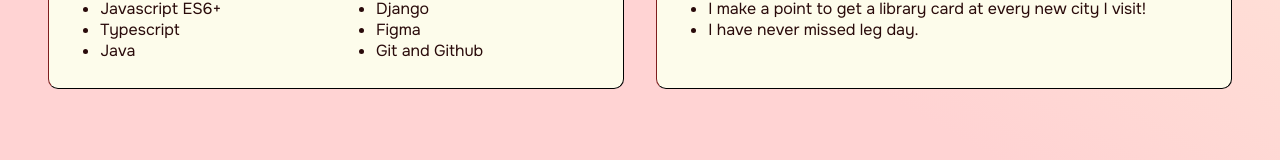
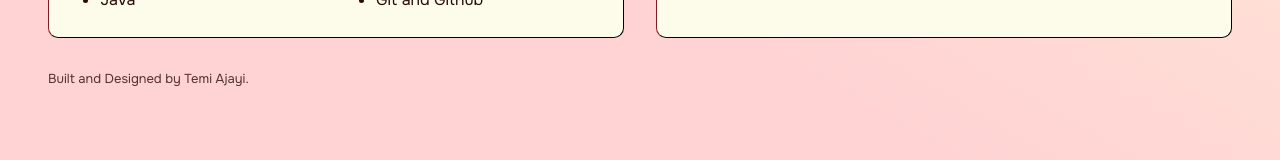
Before and after one commit to limiajayi/portfolio, a React (Vite) app: page / in a window 1280 px wide. Shown: the part 791-951 px from the top of the page. Built offline with nearby package versions, Linux system fonts and the light colour scheme; no server answers.

Commit message:
Made style changes and changed the icon of the website.

```diff
--- a/index.html
+++ b/index.html
@@ -2,7 +2,7 @@
 <html lang="en">
   <head>
     <meta charset="UTF-8" />
-    <link rel="icon" type="image/svg+xml" href="/vite.svg" />
+    <link rel="icon" type="image/svg+xml" href="/TA.svg" />
     <meta name="viewport" content="width=device-width, initial-scale=1.0" />
     <title>Temi Ajayi</title>
   </head>
--- a/src/App.jsx
+++ b/src/App.jsx
@@ -13,6 +13,7 @@ const App = () => {
       <Home />
       <Projects />
       <Skills />
+      <div className='text'>Built and Designed by Temi Ajayi.</div>
     </div>
     </>
   )
--- a/src/styles/App.css
+++ b/src/styles/App.css
@@ -1,6 +1,6 @@
 .main-page {
     position: absolute;
-    top: 4.5rem;
+    top: 4.4rem;
     height: 100%;
     display: grid;
     grid-template-rows: repeat(3, 1fr);
@@ -8,9 +8,20 @@
     margin: .5rem 3rem;
 }
 
+.main-page .text {
+    opacity: 0.8;
+    font-size: small;
+    width: 100%;
+    text-align: left;
+}
+
 @media only screen and (max-width: 600px) {
     .main-page {
         margin: 0 2rem;
         overflow: visible;
     }
+
+    .main-page .text {
+        width: 10rem;
+    }
 }
--- a/src/styles/main.css
+++ b/src/styles/main.css
@@ -2,7 +2,7 @@
 
 :root {
     width: 100%;
-    height: 140%;
+    height: 145%;
     background: linear-gradient(210deg, #ffeedb 17%, #ffd3d3 60%);
     text-align: left;
     color: var(--black);
@@ -33,13 +33,8 @@ body {
     border-bottom-right-radius: 10px;
 }
 
-.border:hover {
-    offset: 10px 30px;
-    transition: .5s ease-in;
-}
-
 @media only screen and (max-width: 600px) {
     :root {
-        height: 340%;
+        height: 280%;
     }
 }
```
Also changed, not shown: public/TA.svg (added).
